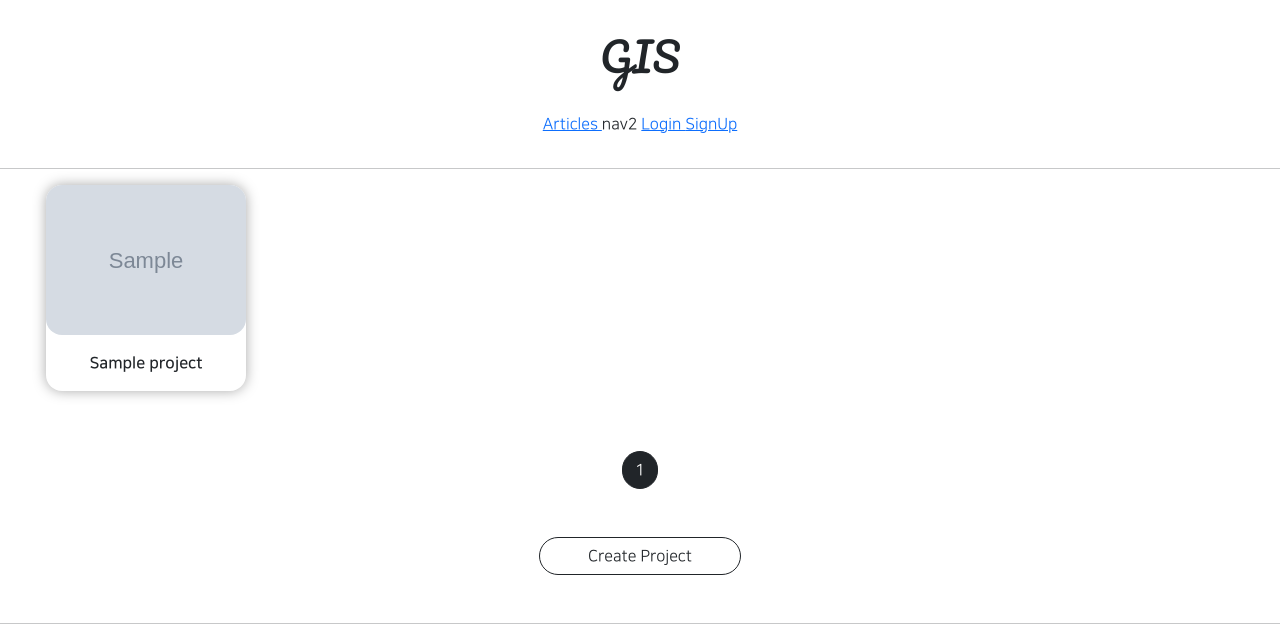
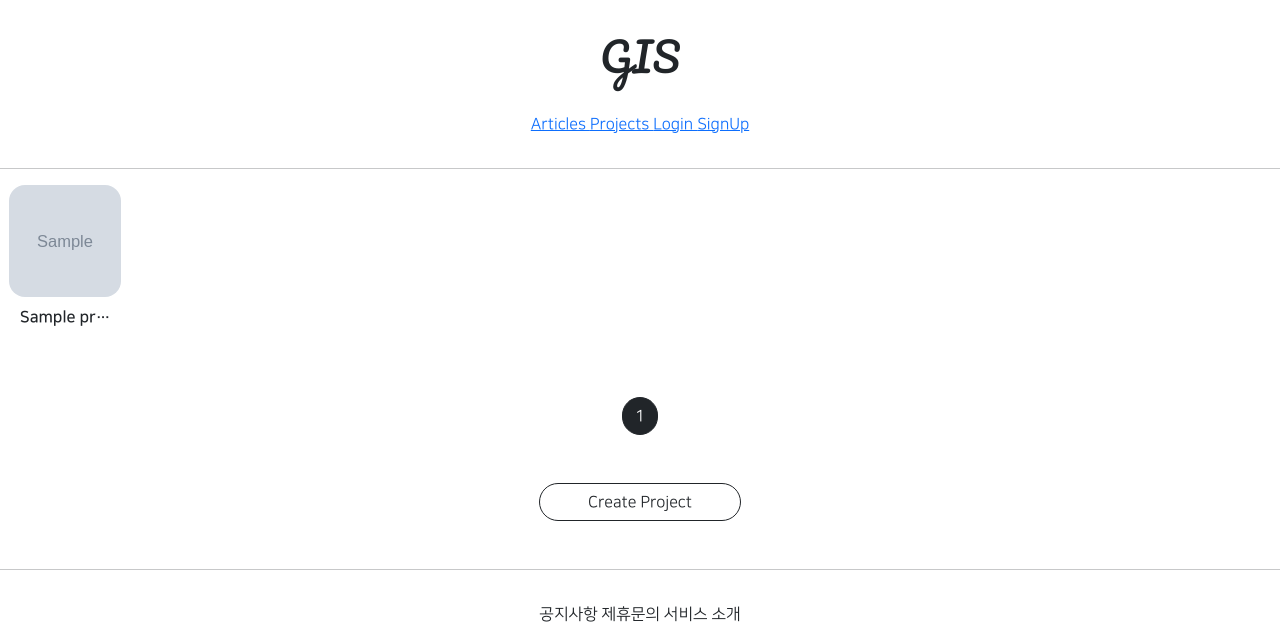
Before and after one commit to Jeongp4939/JH, a Django app: page /projects/list/ in a window 1280 px wide. Shown: the top 631 px of the page. Run offline with Django 3.2, Linux system fonts and the light colour scheme; tables that the repository leaves empty hold one stand-in row (values such as "Sample post"); grey boxes marked "Sample" are stand-in pictures; parts of the project's set-up code (start-up, migrations or seed data) failed here and were passed over; some libraries are stand-ins or nearby versions.

Commit message:
08/18 commit 3

```diff
--- a/projectapp/templates/projectapp/list.html
+++ b/projectapp/templates/projectapp/list.html
@@ -11,18 +11,17 @@
         }
 
         .container div {
-            width: 45%;
-                max-width: 200px;
             display: flex;
             justify-content: center;
             align-items: center;
             border-radius: 1rem;
-                box-shadow: 0 0 0.8rem darkgray;
                 flex-direction: column;
         }
 
         div img {
-            width: 100%;
+            width: 7rem;
+            height: 7rem;
+            object-fit: cover;
             border-radius: 1rem;
         }
 
@@ -36,7 +35,7 @@
                 <a href="{% url 'projectapp:detail' pk=project.pk %}">
                     <img src="{{ project.image.url }}" alt="">
                 </a>
-                <span class="NNS_B m-3">{{ project.name }}</span>
+                <span class="NNS_B m-2">{{ project.name | truncatechars:10 }}</span>
             </div>
 
         {% endfor %}
--- a/templates/header.html
+++ b/templates/header.html
@@ -8,7 +8,11 @@
                 Articles
             </a>
         </span>
-        <span>nav2</span>
+        <span>
+            <a href="{% url 'projectapp:list' %}">
+                Projects
+            </a>
+        </span>
 
 
         {% if not user.is_authenticated %}
```
